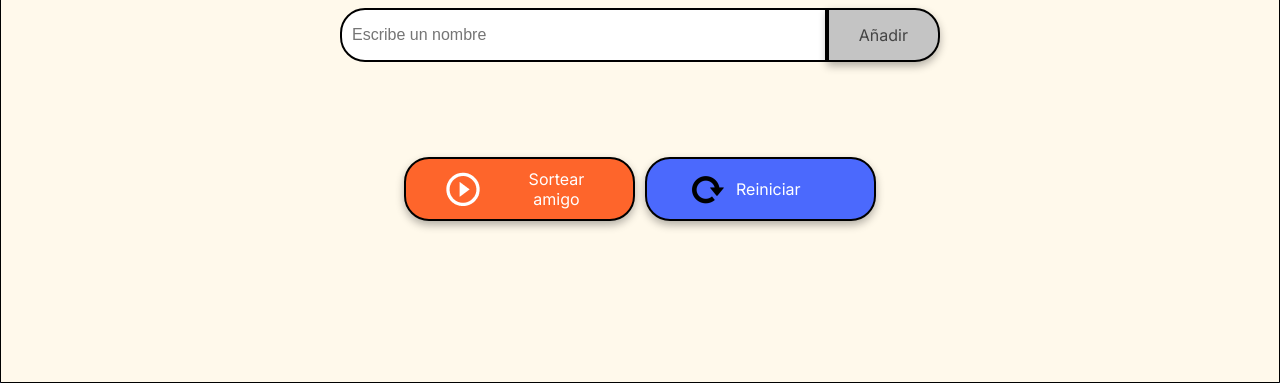
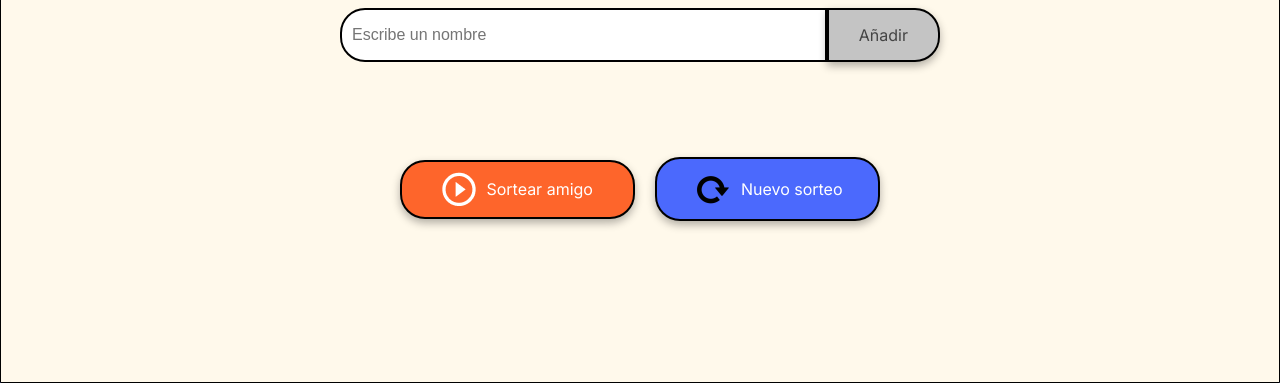
Before and after one commit to Aquatimez1991/Amigo-secreto, a plain HTML site: page index.html in a window 1280 px wide. Shown: the part 417-800 px from the top of the page. Drawn offline with Linux system fonts and the light colour scheme.

Commit message:
Agrega Funcion validar nombre duplicado y mejora de botones

```diff
--- a/app.js
+++ b/app.js
@@ -25,6 +25,13 @@ function agregarAmigo() {
 
     // Formatear el nombre
     const nombreFormateado = formatearNombre(nombre);
+
+      // Validar que el nombre no esté duplicado (ya formateado)
+      if (listaAmigos.includes(nombreFormateado)) {
+        alert('Este nombre ya ha sido agregado. Ingresa un nombre diferente.');
+        input.value = '';
+        return;
+    }
 
     // Agregar el nombre al array y limpiar el campo de texto
     listaAmigos.push(nombreFormateado);
--- a/index.html
+++ b/index.html
@@ -34,14 +34,12 @@
                 </button>
                 <button class="button-restart" onclick="reiniciarLista()" aria-label="Reiniciar la lista y el sorteo">
                     <img src="assets/reset_circle_outline.png" alt="Ícono para reiniciar">
-                    Reiniciar
+                    Nuevo sorteo
                 </button>
             </div>
+        </section>
 
-
-        </section>
     </main>
-
     <script src="app.js" defer></script>
 </body>
 </html>
--- a/style.css
+++ b/style.css
@@ -89,33 +89,35 @@ body {
 
 .button-container {
     display: flex;
-    gap: 10px; /* Espaciado entre los botones */
-    justify-content: center; /* Centrar los botones horizontalmente */
-    align-items: center; /* Alinear verticalmente */
-    margin-top: 20px; /* Separar los botones del contenido superior */
+    gap: 20px;
+    justify-content: center;
+    align-items: center;
+    margin-top: 20px;
 }
 
 /* Estilos para el botón de reiniciar */
 .button-restart {
     display: flex;
     align-items: center;
-    width: 100%;
-    padding: 10px 40px;
+    padding: 10px 35px;
     color: var(--color-white);
-    background-color: var(--color-primary); /* Puedes cambiar el color según el diseño */
+    background-color: var(--color-primary);
     font-size: 16px;
     border: 2px solid #000;
     border-radius: 25px;
     cursor: pointer;
     box-shadow: 0 4px 8px rgba(0, 0, 0, 0.3);
+    text-align: center;
+    white-space: nowrap;
 }
+
 
 .button-restart img {
     margin-right: 10px;
 }
 
 .button-restart:hover {
-    background-color: #3a4ccd; /* Color al pasar el cursor */
+    background-color: #3a4ccd;
 }
 
 /* Estilos de entrada de texto */
@@ -172,15 +174,20 @@ ul {
 .button-draw {
     display: flex;
     align-items: center;
-    width: 100%;
     padding: 10px 40px;
     color: var(--color-white);
     background-color: var(--color-button);
     font-size: 16px;
+    border: 2px solid #000;
+    border-radius: 25px;
+    cursor: pointer;
+    box-shadow: 0 4px 8px rgba(0, 0, 0, 0.3);
+    text-align: center;
+    white-space: nowrap;
 }
 
 .button-draw img {
-    margin-right: 40px;
+    margin-right: 10px;
 }
 
 .button-draw:hover {
```
